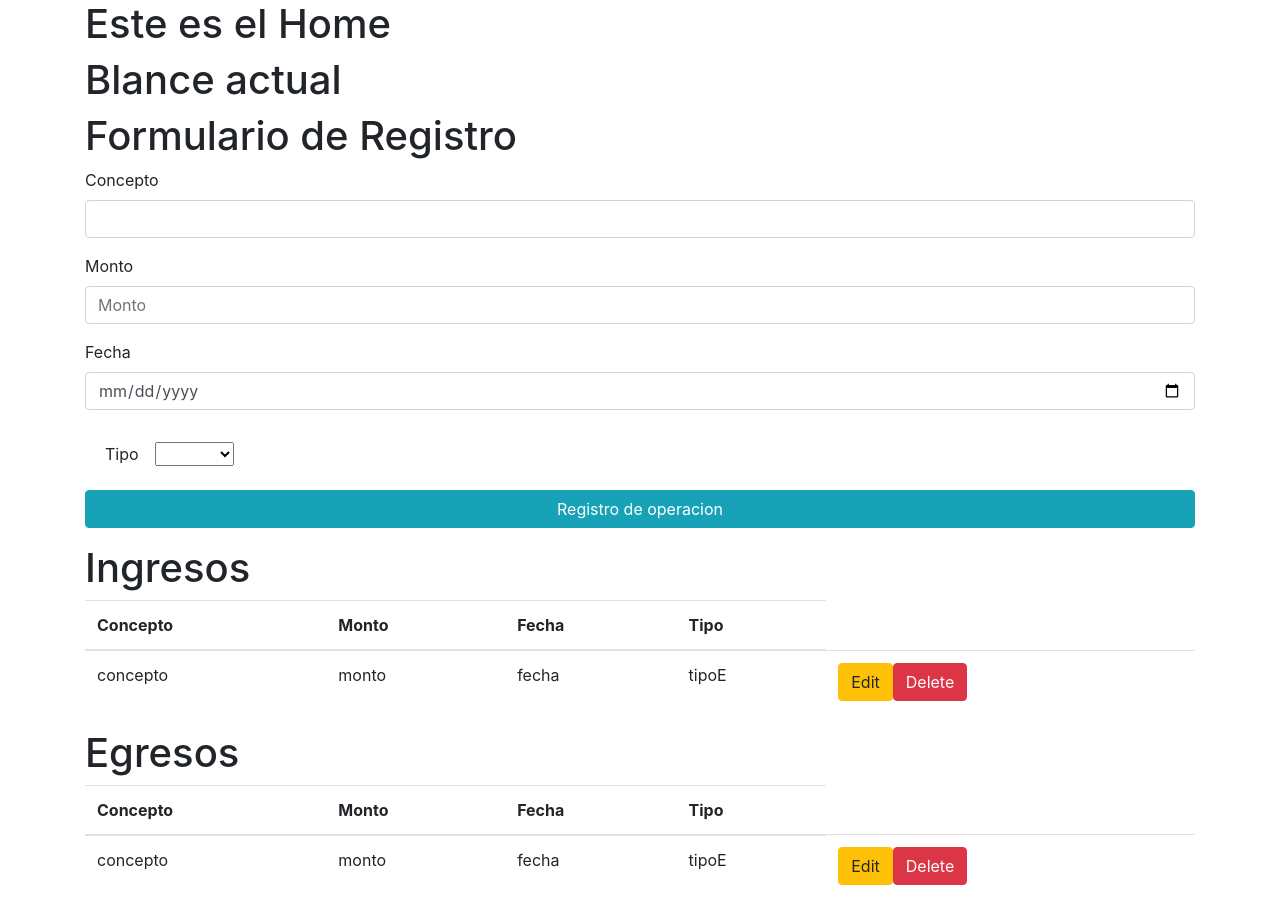
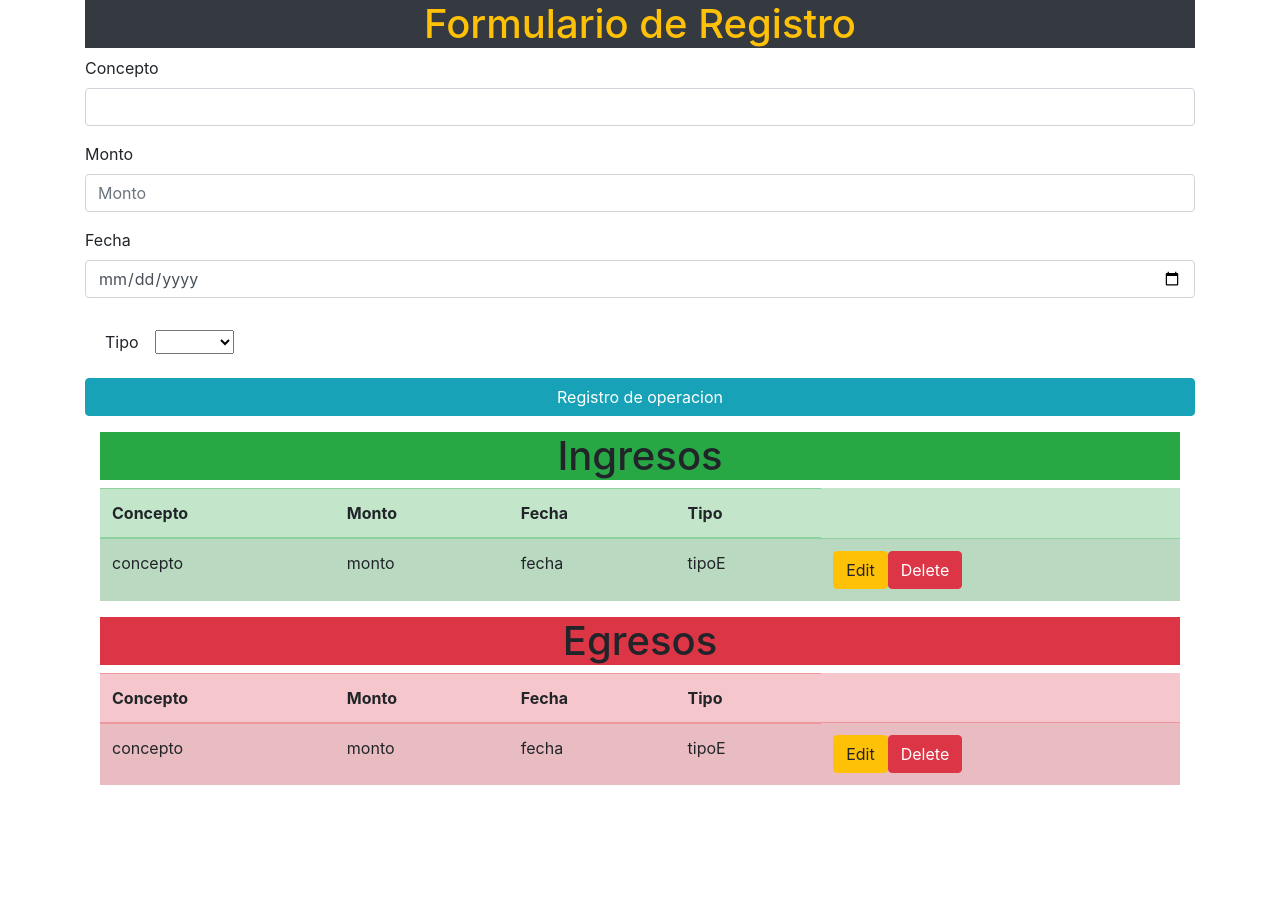
Before and after one commit to snowpq/app-react-crud, a React (Create React App) app: page / in a window 1280 px wide. After the commit the page ends 801 px from the top, so only its background shows below. Built offline with nearby package versions, Linux system fonts and the light colour scheme; no server answers.

Commit message:
Add styles CSS FormReg

```diff
--- a/src/App.jsx
+++ b/src/App.jsx
@@ -1,6 +1,5 @@
 
 import {useEffect, useState} from 'react'
-import Home from "./components/Home";
 import FormReg from "./components/FormReg";
 import ListForm from './components/ListForm';
 import Balance from './components/Balance';
@@ -25,9 +24,10 @@ function App() {
   return (
     <div className="container">
 
-      <h1>Este es el Home</h1>
+      {/* <h1 style={{textAlign: 'center'}}>Este es el Home</h1>
 
       <Balance></Balance>
+       */}
 
       <FormReg></FormReg>
 
--- a/src/components/Balance.jsx
+++ b/src/components/Balance.jsx
@@ -4,7 +4,7 @@ const Balance = () => {
     return (
         <>
 
-        <h1>Blance actual</h1>
+        <h1 style={{textAlign: 'center'}} >Blance actual</h1>
 
 
         </>
--- a/src/components/FormReg.jsx
+++ b/src/components/FormReg.jsx
@@ -2,7 +2,7 @@ const FormReg = () => {
     return (
         <>
 
-            <h1>Formulario de Registro</h1>
+            <h1 style={{textAlign: 'center'}} className ='bg-dark text-warning' >Formulario de Registro</h1>
 
           <form className="form-group">
             <div>
--- a/src/components/ListForm.jsx
+++ b/src/components/ListForm.jsx
@@ -4,9 +4,9 @@ const ListForm = () => {
     return (
         <Fragment>
 
-
-            <h1>Ingresos</h1>
-            <table className="table">
+            <div className='container'>
+            <h1 style={{textAlign: 'center'}} className ='bg-success' >Ingresos</h1>
+            <table className="table table-success table-striped">
             <thead>
               <tr>
 
@@ -35,8 +35,12 @@ const ListForm = () => {
             </tbody>
           </table>
 
-          <h1>Egresos</h1>
-            <table className="table">
+          <div className='container'>
+
+          </div>
+
+          <h1 style={{textAlign: 'center'}} className ='bg-danger' >Egresos</h1>
+            <table className="table table-danger table-striped">
             <thead>
               <tr>
 
@@ -64,6 +68,8 @@ const ListForm = () => {
 
             </tbody>
           </table>
+
+          </div>
         </Fragment>
 
 
```
